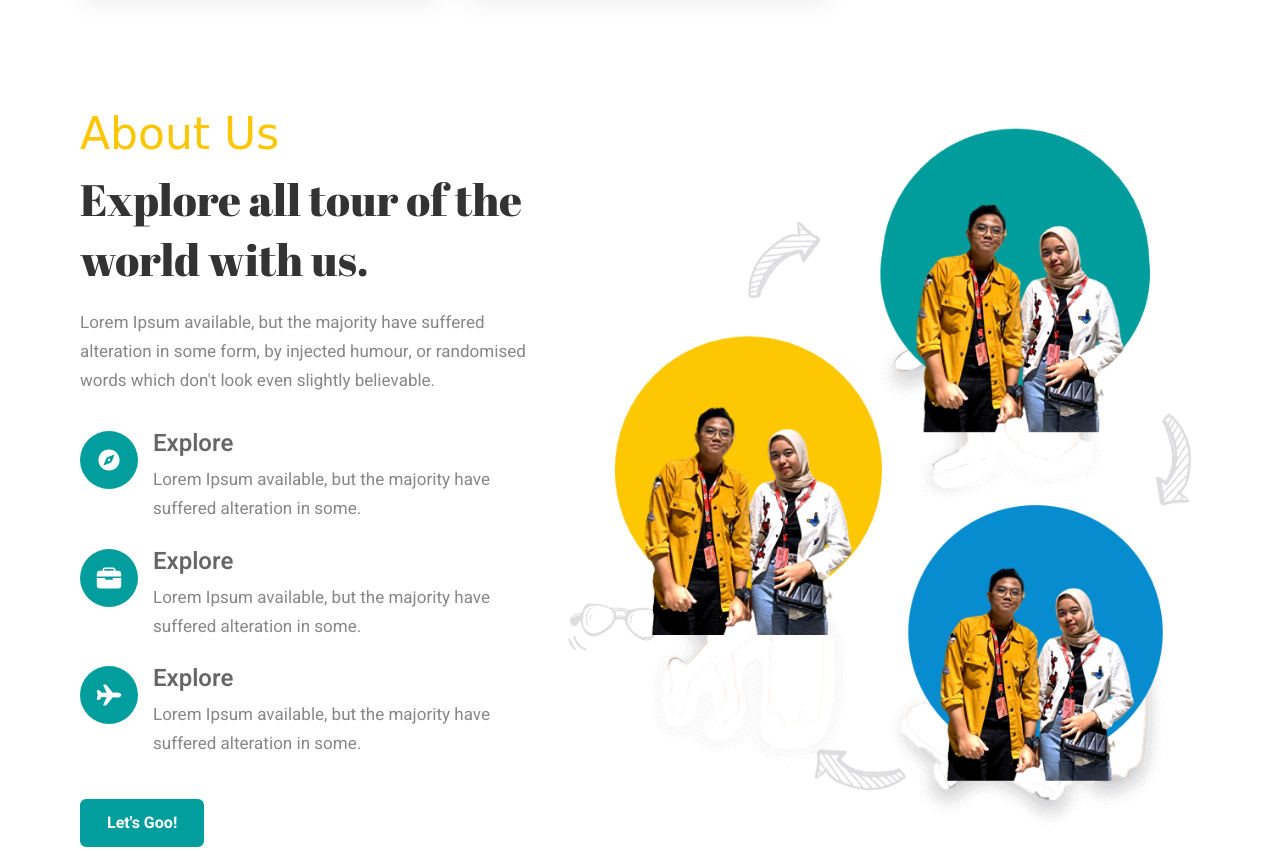
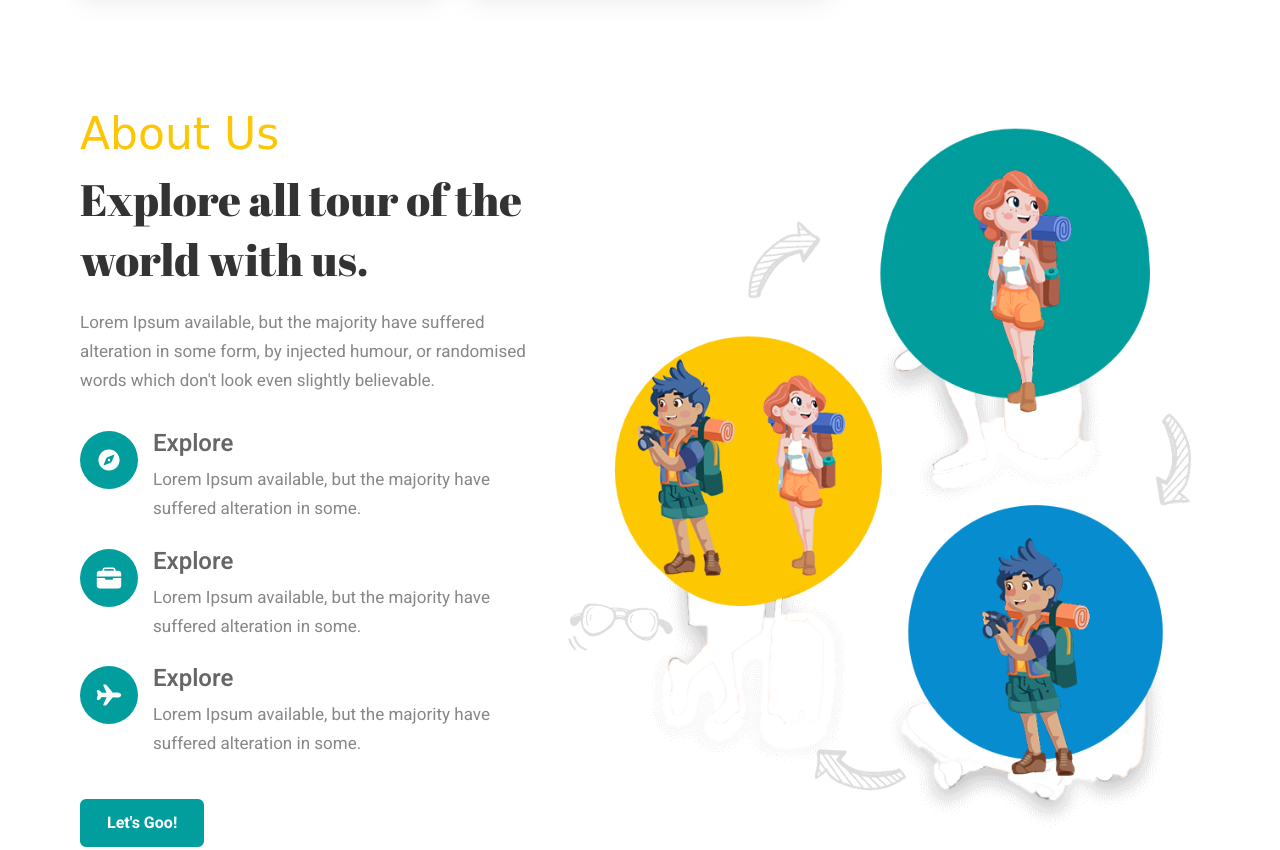
Before and after one commit to Valorun24/valorun24.github.io, a plain HTML site: page index.html in a window 1280 px wide. Shown: the part 3540-4390 px from the top of the page. Drawn offline with nearby package versions, Linux system fonts and the light colour scheme; a web font is replaced by a local one.

Commit message:
ubah aboouut banner

```diff
--- a/index.html
+++ b/index.html
@@ -419,7 +419,7 @@
             </div>
 
             <figure class="about-banner">
-              <img src="./assets/images/banner.png" width="756" height="842" loading="lazy" alt="" class="w-100" />
+              <img src="assets/images/about-banner-fix.png" width="756" height="842" loading="lazy" alt="" class="w-100" />
             </figure>
           </div>
         </section>
```
Also changed, not shown: assets/images/about-banner-fix.png (added).
